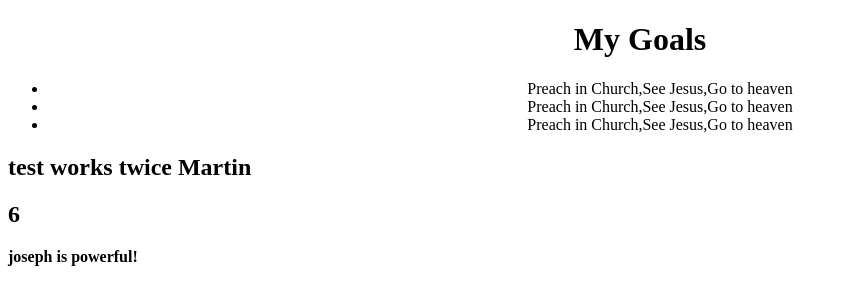
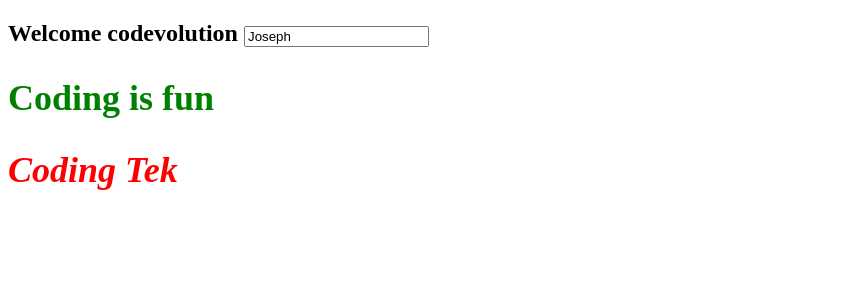
Before and after one commit to JOSEPHONYANGO/Angular-Core, an Angular app: page / in a window 1280 px wide. Shown: the top 304 px of the page, without its empty margins (0-849 px from the left). Built offline with nearby package versions, Linux system fonts and the light colour scheme.

Commit message:
binding classes

```diff
--- a/src/app/app.component.html
+++ b/src/app/app.component.html
@@ -6,7 +6,8 @@
       </li>
   </ul>
    </div>
+   <input type="text" value="Joseph"> -->
 
 
-  <app-test></app-test>
+  <!-- <app-test></app-test>
   <app-joseph></app-joseph>
--- a/src/app/app.component.ts
+++ b/src/app/app.component.ts
@@ -2,14 +2,42 @@ import { Component } from '@angular/core';
 
 @Component({
   selector: 'app-root',
-  templateUrl: './app.component.html',
-  styleUrls: ['./app.component.css']
+  template:`<h2> Welcome {{name}}
+
+  <input [id]="myId" type="text" value="Joseph">
+  <h2 [class]="textColor">Coding is fun</h2>
+  <h2 [ngClass]="messageClasses">Coding Tek</h2>
+
+  `
+    ,
+  styles:[`
+  .text-success{
+    color:green;
+  }
+  .text-danger{
+    color:red;
+  }
+  .text-special{
+    font-style:italic;
+  }
+
+  `]
 })
 export class AppComponent {
-  goals:string[];
+  public name="codevolution";
+  public myId="testId";
+  public textColor="text-success";
+  public hasError=true;
+  public isSpecial=true;
+  public messageClasses={
+    "text-success":!this.hasError,
+    "text-danger":this.hasError,
+    "text-special":this.isSpecial,
+
+  }
 
   constructor(){
-    this.goals =['Preach in Church','See Jesus','Go to heaven']
+
 
   }
 }
--- a/src/app/app.module.ts
+++ b/src/app/app.module.ts
@@ -5,12 +5,14 @@ import { AppRoutingModule } from './app-routing.module';
 import { AppComponent } from './app.component';
 import { TestComponent } from './test/test.component';
 import { JosephComponent } from './joseph/joseph.component';
+import { GroupWorkComponent } from './group-work/group-work.component';
 
 @NgModule({
   declarations: [
     AppComponent,
     TestComponent,
-    JosephComponent
+    JosephComponent,
+    GroupWorkComponent
   ],
   imports: [
     BrowserModule,
--- a/src/app/goal.ts
+++ /dev/null
@@ -1,4 +0,0 @@
-export class Goal {
-    id:number;
-    name:string;
-}
--- /dev/null
+++ b/src/app/group-work/group-work.component.html
@@ -0,0 +1 @@
+<p>group-work works!</p>
--- /dev/null
+++ b/src/app/group-work/group-work.component.ts
@@ -0,0 +1,15 @@
+import { Component, OnInit } from '@angular/core';
+
+@Component({
+  selector: 'app-group-work',
+  templateUrl: './group-work.component.html',
+  styleUrls: ['./group-work.component.css']
+})
+export class GroupWorkComponent implements OnInit {
+
+  constructor() { }
+
+  ngOnInit(): void {
+  }
+
+}
```
Also changed, not shown: src/app/group-work/group-work.component.css (added), 2 other files (tests, documents, lock files or other folders).
